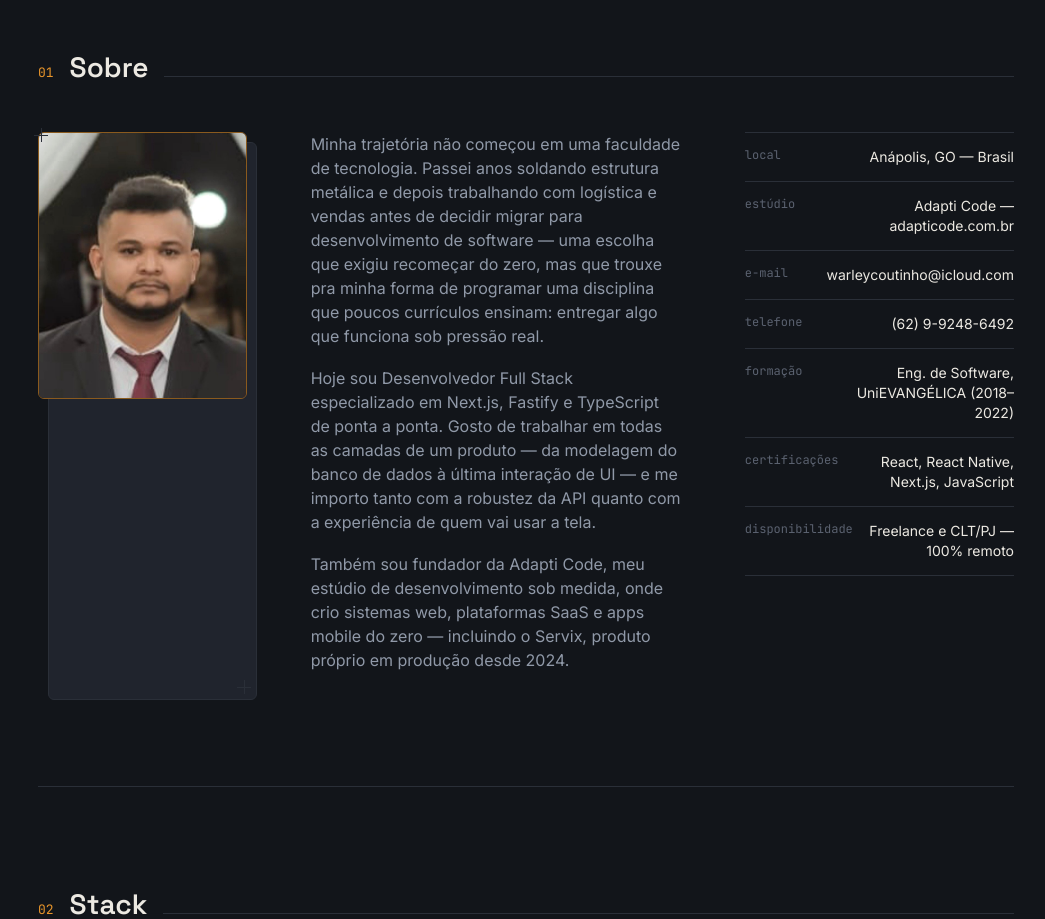
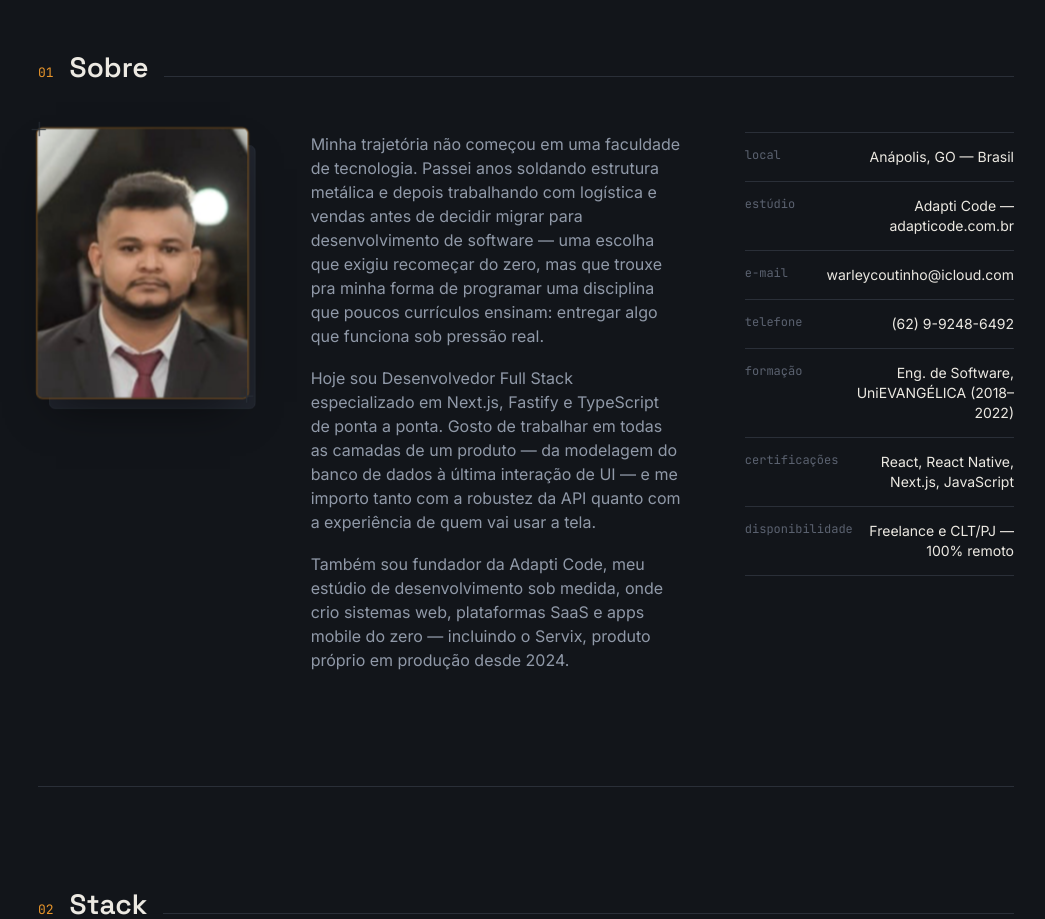
Before and after one commit to WarleyCoutinho/warley-portfolio, a Next.js app: page / in a window 1280 px wide. Shown: the part 1100-2019 px from the top of the page, without its empty margins (114-1159 px from the left). Built offline with nearby package versions, Linux system fonts and the light colour scheme.

Commit message:
feat(about): apply 3D tilt interaction to about section

```diff
--- a/components/about.tsx
+++ b/components/about.tsx
@@ -1,6 +1,7 @@
 import Image from "next/image";
 import { SectionHead } from "@/components/section-head";
 import { SectionReveal } from "@/components/section-reveal";
+import { TiltCard } from "@/components/tilt-card";
 import { aboutParagraphs, facts } from "@/lib/data";
 
 export function About() {
@@ -9,9 +10,15 @@ export function About() {
       <SectionReveal>
         <SectionHead num="01" title="Sobre" />
         <div className="grid grid-cols-1 gap-16 lg:grid-cols-[0.62fr_1.1fr_0.8fr]">
-          <div className="relative mx-auto w-full max-w-[240px] lg:mx-0">
-            <div className="absolute inset-0 translate-x-2.5 translate-y-2.5 rounded-md border border-border bg-bg-raised-2" />
-            <div className="relative overflow-hidden rounded-md border border-amber-dim">
+          <TiltCard className="relative mx-auto w-full max-w-[240px] lg:mx-0">
+            <div
+              className="absolute inset-0 rounded-md border border-border bg-bg-raised-2"
+              style={{ transform: "translate(10px, 10px) translateZ(-20px)" }}
+            />
+            <div
+              className="relative overflow-hidden rounded-md border border-amber-dim shadow-[0_22px_44px_-18px_rgba(0,0,0,0.6)]"
+              style={{ transform: "translateZ(26px)" }}
+            >
               <Image
                 src="/images/warley-portrait.jpg"
                 alt="Warley Coutinho"
@@ -20,9 +27,9 @@ export function About() {
                 className="h-full w-full object-cover grayscale-[10%] contrast-[1.05]"
               />
             </div>
-            <span className="tick -left-1 -top-1" />
-            <span className="tick -bottom-1 -right-1" />
-          </div>
+            <span className="tick -left-1 -top-1" style={{ transform: "translateZ(34px)" }} />
+            <span className="tick -bottom-1 -right-1" style={{ transform: "translateZ(34px)" }} />
+          </TiltCard>
 
           <div>
             {aboutParagraphs.map((p, i) => (
```
